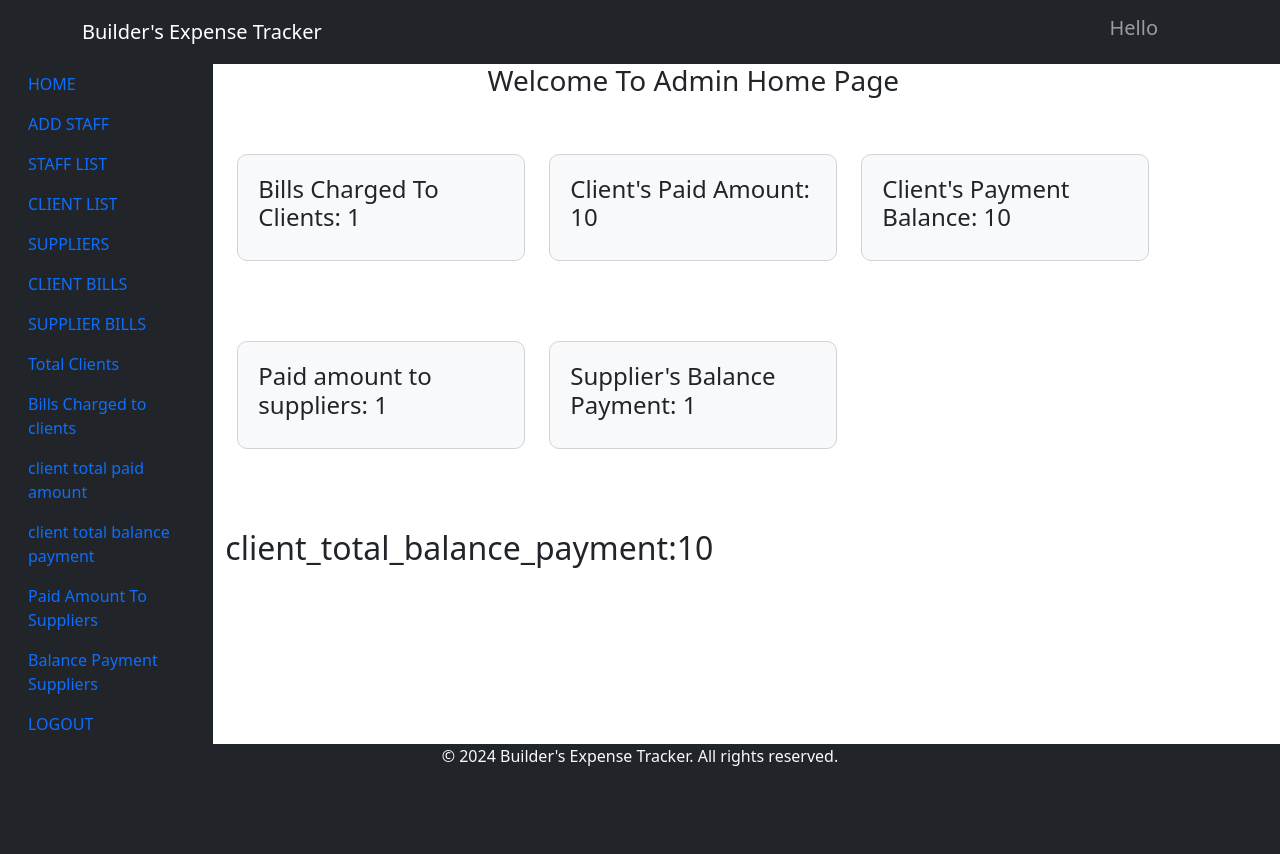
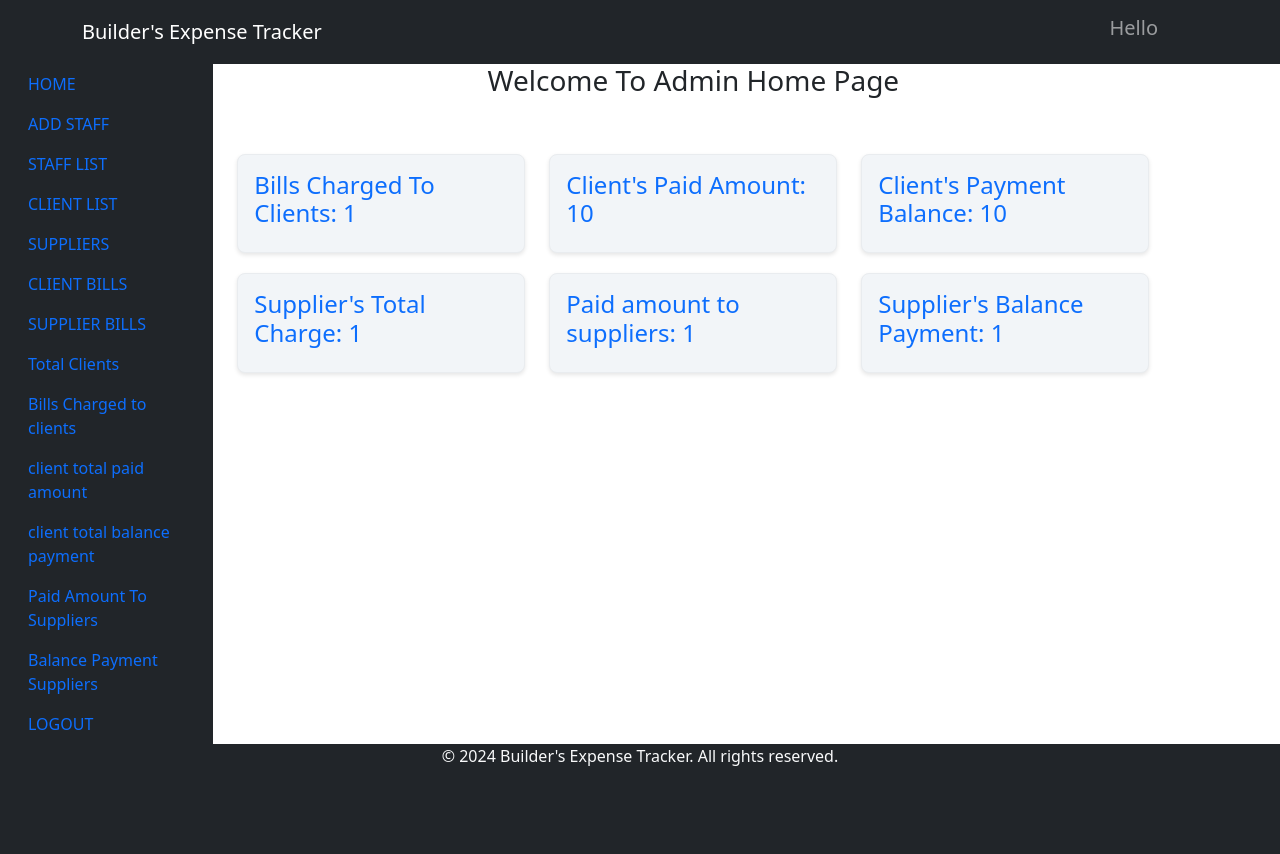
Before and after one commit to kiran-saju/expense, a Django app: template templates/OWNER/owner_home.html in a window 1280 px wide. Run offline with Django 3.2, Linux system fonts and the light colour scheme; the template is opened without the code that fills it: most values are stand-ins (such as "Sample title", 1, 10 or a date in 2020); some libraries are stand-ins or nearby versions.

Commit message:
Update owner_home.html

```diff
--- a/templates/OWNER/owner_home.html
+++ b/templates/OWNER/owner_home.html
@@ -4,53 +4,85 @@
 
 {% block content %}
 <style>
-.rectangle {
-  background-color: #f8f9fa;
-  border: 1px solid #ced4da;
-  border-radius: 10px;
-  padding: 20px; /* Padding inside the div */
-  margin-bottom: 80px; /* Spacing between divs */
-}
+  .rectangle {
+      background-color: #f2f5f8; /* Light blue-gray background */
+      border: 1px solid #e9ecef; /* Light border color */
+      border-radius: 8px; /* Slightly rounded corners */
+      box-shadow: 0 2px 4px rgba(0, 0, 0, 0.1); /* Subtle box shadow */
+      padding: 16px; /* Reduced padding for a sleeker look */
+      margin-bottom: 20px; /* Slightly reduced bottom margin */
+      transition: all 0.3s ease; /* Smooth transition on hover or focus */
+
+  }
+
+  .rectangle:hover,
+  .rectangle:focus {
+      transform: translateY(-2px); /* Move up slightly on hover or focus */
+      box-shadow: 0 4px 8px rgba(0, 0, 0, 0.2); /* Enhanced box shadow */
+  }
+
+  a {
+      text-decoration: none;
+  }
 </style>
 <h3 style="text-align: center;">Welcome To Admin Home Page</h3> <br><br>
+
 <div class="container">
   <div class="row">
-
-
-    <div class="col-md-4">
+  <div class="col-md-4">
+    <a href="{% url 'view_total_balance_per_client' %}" >
         <div class="rectangle">
-          <h4>Bills Charged To Clients: {{  total_payment_amount }}</h4> <!-- Display the total clients count here -->
+          <h4>Bills Charged To Clients: {{ total_payment_amount}}</h4> <!-- Display the total clients count here -->
         </div>
+      </a>
       </div>
 
       <div class="col-md-4">
+        <a href="{% url 'view_total_balance_per_client' %}" >
         <div class="rectangle">
           <h4>Client's Paid Amount: {{  client_total_paid_amount }}</h4> <!-- Display the total clients count here -->
         </div>
+      </a>
       </div>
 
       <div class="col-md-4">
+        <a href="{% url 'view_total_balance_per_client' %}" >
         <div class="rectangle">
           <h4>Client's Payment Balance: {{ client_total_balance_payment }}</h4> <!-- Display the total clients count here -->
         </div>
+      </a>
+      </div>
+
+
+
+      <div class="col-md-4">
+        <a href="{% url 'view_total_balance_per_supplier' %}">
+        <div class="rectangle">
+          <h4>Supplier's Total Charge: {{  total_suppliers_charge }}</h4> <!-- Display the total clients count here -->
+        </div>
+      </a>
       </div>
 
       <div class="col-md-4">
+        <a href="{% url 'view_total_balance_per_supplier' %}">
         <div class="rectangle">
           <h4>Paid amount to suppliers: {{  total_payment_supplier }}</h4> <!-- Display the total clients count here -->
         </div>
+      </a>
       </div>
 
 
       <div class="col-md-4">
+        <a href="{% url 'view_total_balance_per_supplier' %}">
         <div class="rectangle">
-          <h4>Supplier's Balance Payment: {{  total_payment_supplier }}</h4> <!-- Display the total clients count here -->
+          <h4>Supplier's Balance Payment: {{  total_balance_to_supplier }}</h4> <!-- Display the total clients count here -->
         </div>
+      </a>
       </div>
 
 
   </div>
 
 </div>
- <h2>client_total_balance_payment:{{ client_total_balance_payment }}</h2>
+
 {% endblock %}
```
